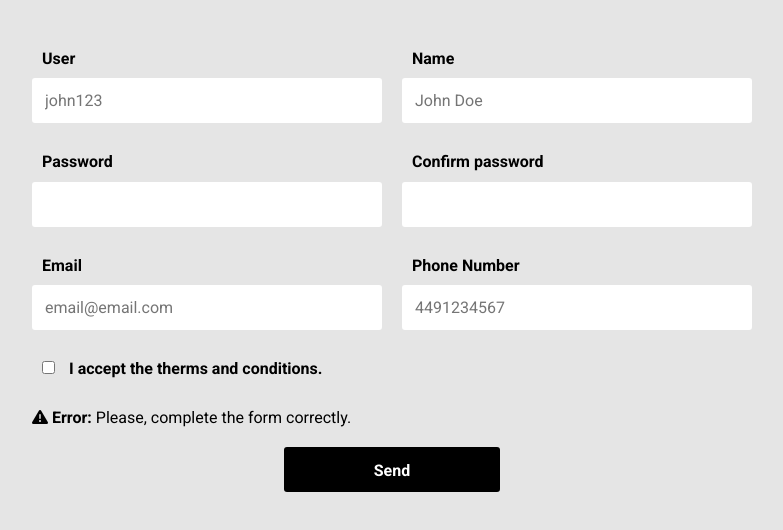
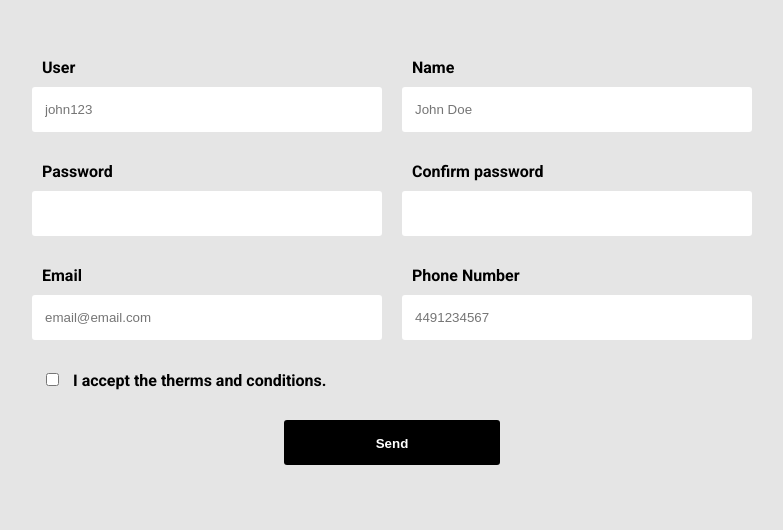
Before and after one commit to susyrem/SoundWave, a plain HTML site: page src/pages/registration-form/test-form.html in a window 1280 px wide. Shown: the whole page, without its empty margins (248-1031 px from the left). Drawn offline with nearby package versions, Linux system fonts and the light colour scheme.

Commit message:
add changes

```diff
--- a/src/pages/registration-form/test-form.html
+++ b/src/pages/registration-form/test-form.html
@@ -4,7 +4,6 @@
 	<meta charset="UTF-8">
 	<meta name="viewport" content="width=device-width, initial-scale=1.0">
 	<title>Validación de Formulario con Javascript</title>
-	<link rel="stylesheet" href="https://necolas.github.io/normalize.css/8.0.1/normalize.css">
 	<link href="https://fonts.googleapis.com/css2?family=Roboto:wght@400;700&display=swap" rel="stylesheet">
 	<link rel="stylesheet" href="./test-form.css">
 </head>
@@ -79,10 +78,6 @@
 				</label>
 			</div>
 
-			<div class="form__message" id="form__message">
-				<p><i class="fas fa-exclamation-triangle"></i> <b>Error:</b> Please, complete the form correctly. </p>
-			</div>
-
 			<div class="form__group form__group-send-btn">
 				<button type="submit" class="form__btn">Send</button>
 				<p class="form__succesful-message" id="form__succesful-message">Form submitted succesfully!</p>
@@ -91,6 +86,5 @@
 	</main>
 
 	<script src="./test-form.js"></script>
-	<script src="https://kit.fontawesome.com/2c36e9b7b1.js" crossorigin="anonymous"></script>
 </body>
 </html>
```
